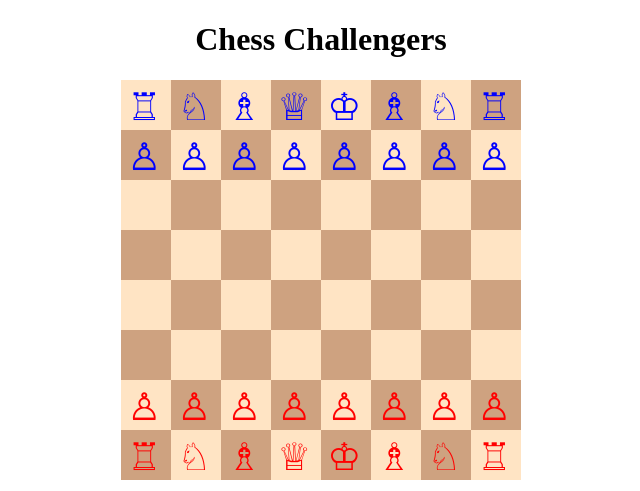
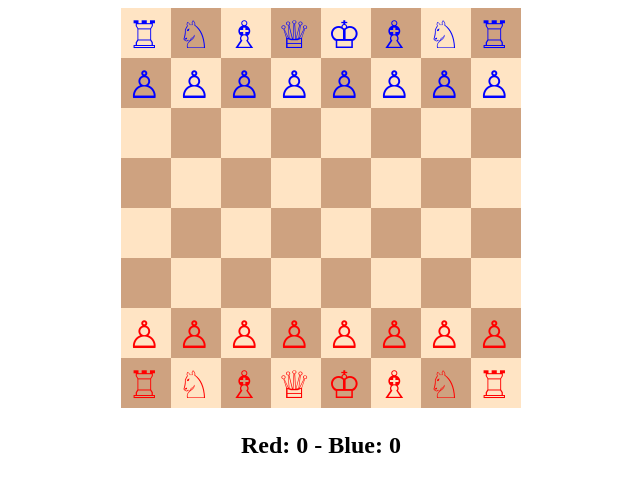
Before and after one commit to dhruv13092005/Chess, a website: page index.html in a window 1280 px wide. Shown: the top 491 px of the page, without its empty margins (319-959 px from the left). Drawn offline with Linux system fonts and the light colour scheme.

Commit message:
Update index.html

```diff
--- a/index.html
+++ b/index.html
@@ -17,7 +17,6 @@
 
 <body>
 <center>
-	<h1>Chess Challengers</h1>
     <canvas id="chessCanvas" width="400" height="400"></canvas>
 	 <h2 id="totalVictories"></h2>
 
```
